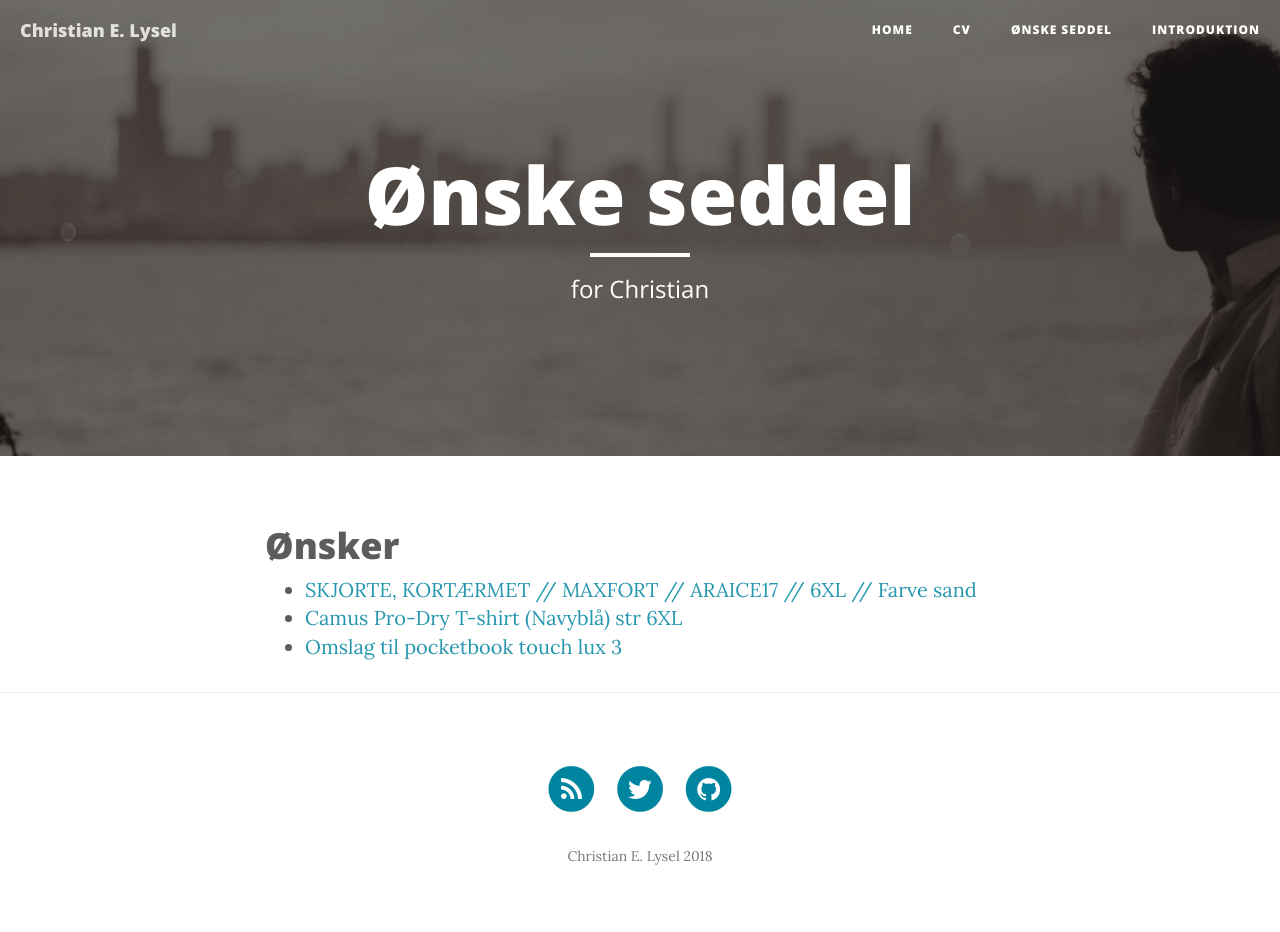
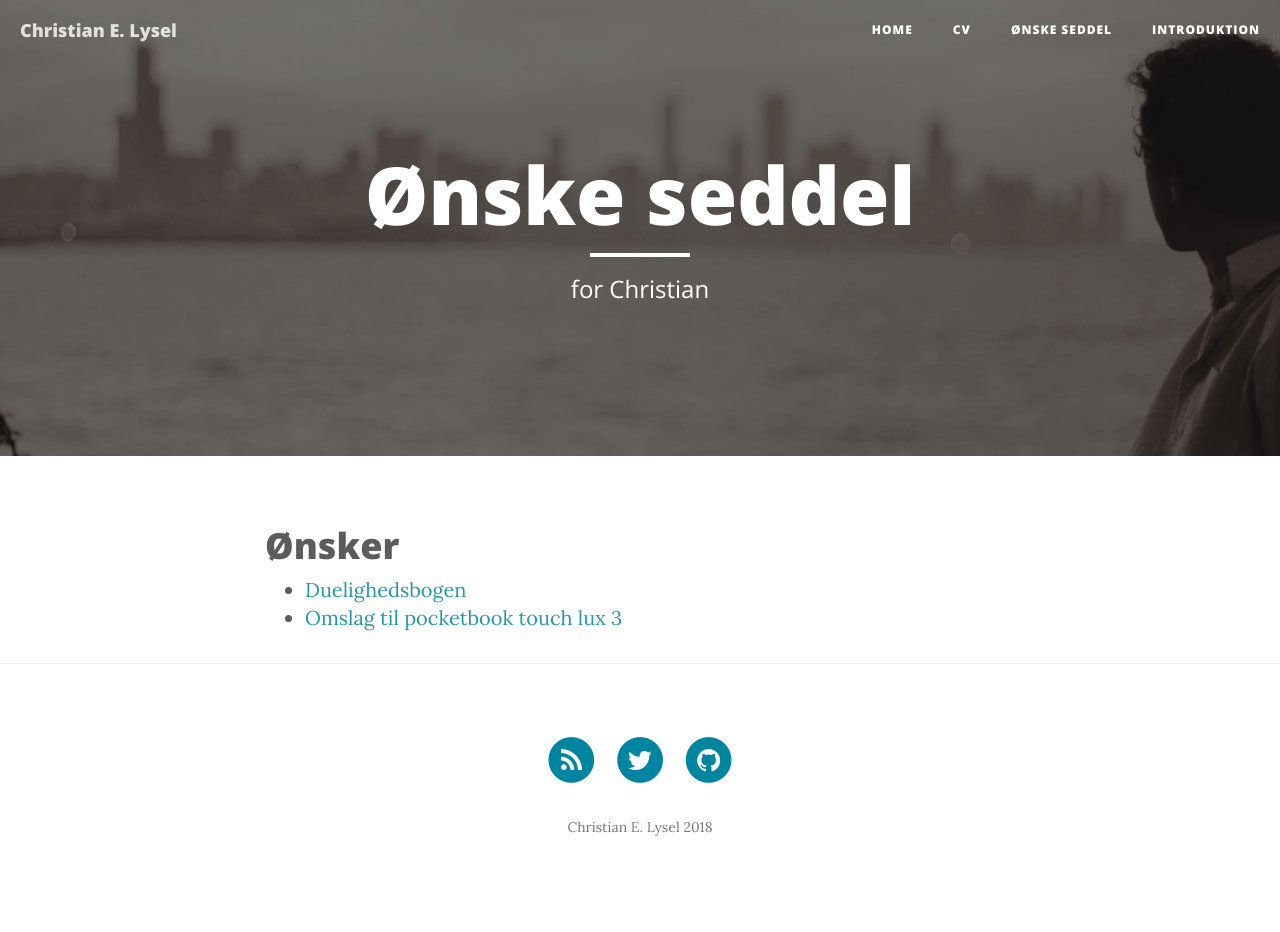
Before and after one commit to clysel/christian.lysel.net, a Jekyll site: the page built from gave.markdown, in a window 1280 px wide. Built offline with Jekyll 4.4.1, drawn with Linux system fonts in a browser that asks for light colours; nearby versions of some CDN libraries; after the commit the page ends 903 px from its top, so only the background shows below that.

Commit message:
Update gave.markdown

```diff
--- a/gave.markdown
+++ b/gave.markdown
@@ -6,6 +6,5 @@ header-img: "img/about-bg.jpg"
 ---
 # Ønsker
 
-   * [SKJORTE, KORTÆRMET // MAXFORT // ARAICE17 // 6XL // Farve sand](https://www.venusogmarsxl.dk/vare/14866-maxfort-skjorte-kortaermet)
-   * [Camus Pro-Dry T-shirt (Navyblå) str 6XL](http://www.storedrenge.dk/herretoej-372/t-shirts-242/t-shirts-245/camus-pro-dry-t-shirt-navyblaa-25048.html)
+ * [Duelighedsbogen](https://www.weilbach.com/da/products/boeger/official/weilbach/duelighedsbogen)
  * [Omslag til pocketbook touch lux 3](https://www.conradelektronik.dk/?websale8=conrad-dk&pi=1462095)
```
